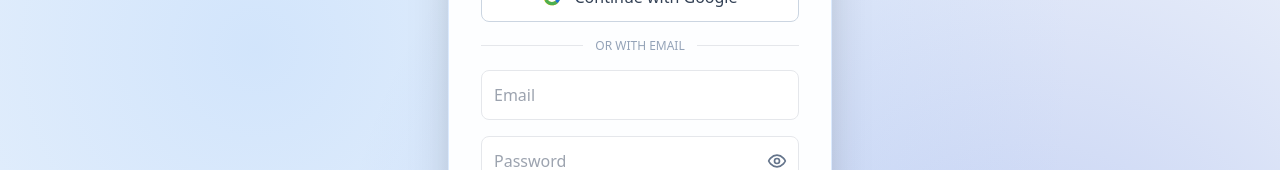
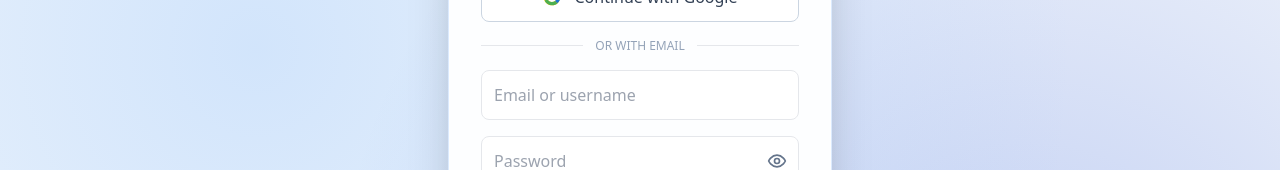
Before and after one commit to Veranzi/streamflo, a Next.js app: page /login in a window 1280 px wide. Shown: the part 190-360 px from the top of the page. Built offline with nearby package versions, Linux system fonts and the light colour scheme.

Commit message:
Fix login field to accept username (admin) as well as email

```diff
--- a/src/app/login/page.tsx
+++ b/src/app/login/page.tsx
@@ -61,8 +61,8 @@ function LoginForm() {
 
         <form onSubmit={handleSubmit} className="space-y-4">
           <input
-            type="email"
-            placeholder="Email"
+            type="text"
+            placeholder="Email or username"
             value={form.email}
             onChange={(e) => setForm({ ...form, email: e.target.value })}
             className="border w-full p-3 rounded-lg focus:ring-2 focus:ring-blue-500 focus:outline-none"
```
